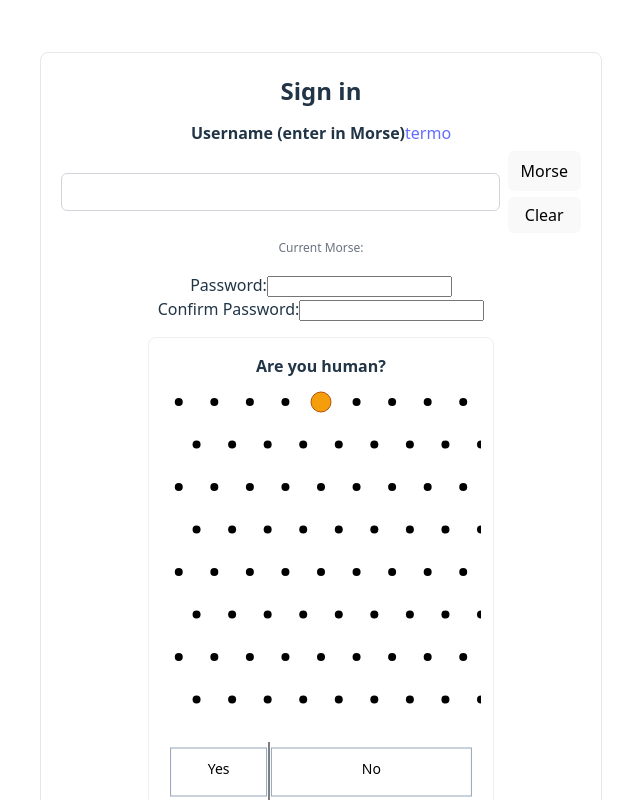
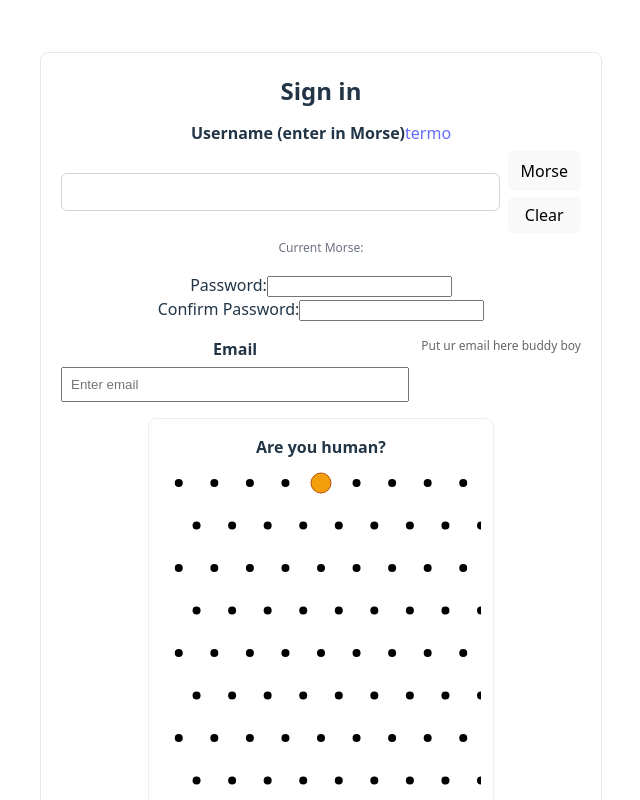
Before and after one commit to Marquibaa/HackJam---25, a React (Vite) app in the folder hackajam-25/: page / in a window 1280 px wide. Shown: the top 800 px of the page, without its empty margins (319-959 px from the left). Built offline with nearby package versions, Linux system fonts and the light colour scheme.

Commit message:
Email integration and password fixes

```diff
--- /dev/null
+++ b/hackajam-25/src/components/Email.tsx
@@ -0,0 +1,137 @@
+import React from 'react';
+
+
+
+type Props = {
+
+    value: string
+
+    onChange: (v: string) => void
+
+}
+
+
+
+export default function EmailChecker({ value, onChange }: Props) {
+
+    const lowerVal = value.toLowerCase();
+
+
+
+    // --- VARIABLES ---
+
+    const hasAt = lowerVal.includes('@');
+
+    const hasDot = lowerVal.includes('.');
+
+    const isYahoo = lowerVal.includes('yahoo');
+
+    const isYahooDomainComplete = lowerVal.endsWith('@yahoo.com');
+
+
+
+    // Calculate length of the name (part before @)
+
+    const localPart = hasAt ? lowerVal.split('@')[0] : '';
+
+    const isTooLong = localPart.length > 2;
+
+
+
+    // --- LOGIC HIERARCHY ---
+
+
+
+    // 1. Domain Error (Red)
+
+    // Shows if they typed an email format (@ and .) but it's NOT yahoo
+
+    const showDomainError = hasAt && hasDot && !isYahoo;
+
+
+
+    // 2. Length Error (Red)
+
+    // Only shows if they finished the yahoo part (@yahoo.com) BUT name is too long
+
+    const showLengthError = isYahooDomainComplete && isTooLong;
+
+
+
+    // 3. Cooking/Success (Brown)
+
+    // Only shows if they finished the yahoo part (@yahoo.com) AND the name is short enough
+
+    const showCooking = isYahooDomainComplete && !isTooLong;
+
+
+
+    return (
+
+        <div style={{ display: 'flex', flexDirection: 'column', gap: 6, width: '100%' }}>
+
+            <label style={{ fontWeight: 600 }}>Email</label>
+
+
+
+            <input
+
+                type="text"
+
+                value={value}
+
+                onChange={(e) => onChange(e.target.value)}
+
+                placeholder="Enter email"
+
+                style={{ width: '100%', padding: '8px', boxSizing: 'border-box' }}
+
+            />
+
+
+
+            {/* MESSAGE 1: DOMAIN ERROR */}
+
+            {showDomainError && (
+
+                <div style={{ color: 'red', fontWeight: 'bold', fontSize: '14px', marginTop: '4px' }}>
+
+                    <div>We only accept yahoo emails.</div>
+
+                </div>
+
+            )}
+
+
+
+            {/* MESSAGE 2: LENGTH ERROR */}
+
+            {showLengthError && (
+
+                <div style={{ color: 'red', fontWeight: 'bold', fontSize: '14px', marginTop: '4px' }}>
+
+                    Maximum email length is 2 letters.
+
+                </div>
+
+            )}
+
+
+
+            {/* MESSAGE 3: SUCCESS */}
+
+            {showCooking && (
+
+                <div style={{ color: 'brown', fontWeight: 'bold', fontSize: '14px', marginTop: '4px' }}>
+
+                    Good job :)
+
+                </div>
+
+            )}
+
+        </div>
+
+    )
+
+}
--- a/hackajam-25/src/components/LoginForm.tsx
+++ b/hackajam-25/src/components/LoginForm.tsx
@@ -4,10 +4,15 @@ import Password from './Password'
 import Captcha from './captcha'
 import RunawaySignInButton from './RunawaySingInButton'
 import AnnoyingPopup from './AnnoyingPopup'; // ADDED AnnoyingPopup
+import EmailChecker from './Email'
+
+
 
 export default function LoginForm() {
     const [username, setUsername] = useState('');
     const [password, setPassword] = useState('');
+    const [passwordValid, setPasswordValid] = useState(false);
+    const [email, setEmail] = useState('')
     const [captchaVerified, setCaptchaVerified] = useState(false)
 
     // ADDED: State for pop-up visibility
@@ -33,7 +38,8 @@ export default function LoginForm() {
     }
 
     function canSubmit() {
-        return username.trim() !== '' && password.trim() !== '' && captchaVerified
+        // require username, non-empty password, captcha, and inverse-match validity
+        return username.trim() !== '' && password.trim() !== '' && captchaVerified && passwordValid
     }
 
     return (
@@ -50,7 +56,23 @@ export default function LoginForm() {
                 >
                     <Username value={username} onChange={setUsername} />
 
-                    <Password value={password} onChange={setPassword} />
+                    <Password value={password} onChange={setPassword} onValidChange={setPasswordValid} />
+
+                    <div style={{ display: 'grid', gridTemplateColumns: '1fr auto', gap: 12, alignItems: 'center' }}>
+
+			         <div>
+
+			            <EmailChecker value={email} onChange={setEmail} />
+
+			         </div>
+
+			            <div style={{ alignSelf: 'start' }}>
+
+			                 <div style={{ fontSize: 12, color: '#666' }}>Put ur email here buddy boy</div>
+
+			            </div>
+
+			     </div>
 
                     <div>
                         <Captcha onValidChange={setCaptchaVerified} />
--- a/hackajam-25/src/components/Password.tsx
+++ b/hackajam-25/src/components/Password.tsx
@@ -21,15 +21,12 @@ export default function AnnoyingPassword({ value, onChange, onValidChange }: Pas
         const reversed = pw.split("").reverse().join("");
 
         if (cf === pw) {
-            // They typed the same forward (wrong)
             setMessage("Second password should be typed backwards.");
             setIsValid(false);
         } else if (cf !== reversed) {
-            // Still wrong, but not matching pw → mismatch
             setMessage("Passwords do not INVERSELY match.");
             setIsValid(false);
         } else {
-            // They typed the reversed password correctly
             setMessage("Correct! (finally)");
             setIsValid(true);
         }
--- a/hackajam-25/src/components/RunawaySingInButton.tsx
+++ b/hackajam-25/src/components/RunawaySingInButton.tsx
@@ -9,6 +9,7 @@ export default function RunawaySignInButton({ onSuccessfulClick, disabled = fals
     const initialPos = useRef({ top: 0, left: 0 });
     const [pos, setPos] = useState({ top: 0, left: 0 });
     const [active, setActive] = useState(true);
+    const btnRef = useRef<HTMLButtonElement | null>(null);
 
     useEffect(() => {
         const timer = setTimeout(() => {
@@ -19,8 +20,30 @@ export default function RunawaySignInButton({ onSuccessfulClick, disabled = fals
         return () => clearTimeout(timer);
     }, []);
 
-    function runAway() {
-        if (!active || disabled) return; // Stop running away if disabled
+    // Move the button away from the cursor. Accepts an optional event but doesn't require it.
+    function runAway(e?: any) {
+        if (disabled) return; // always respect disabled
+
+        // If we have the button element and a mouse event, try to move away from cursor
+        if (e && btnRef.current) {
+            const rect = btnRef.current.getBoundingClientRect();
+            const cx = rect.left + rect.width / 2;
+            const cy = rect.top + rect.height / 2;
+            const dx = (cx - e.clientX) || (Math.random() - 0.5) * 100;
+            const dy = (cy - e.clientY) || (Math.random() - 0.5) * 100;
+
+            // Normalize and scale to move a good distance away
+            const dist = Math.sqrt(dx * dx + dy * dy) || 1;
+            const scale = 120 / dist; // desired move distance
+
+            setPos({
+                left: (Math.random() - 0.5) * 200 + dx * scale,
+                top: (Math.random() - 0.5) * 120 + dy * scale,
+            });
+            return;
+        }
+
+        // Fallback random movement
         setPos({
             top: (Math.random() - 0.5) * 150,
             left: (Math.random() - 0.5) * 250,
@@ -29,8 +52,10 @@ export default function RunawaySignInButton({ onSuccessfulClick, disabled = fals
 
     return (
         <button
+            ref={btnRef}
             type="button"
             onMouseEnter={runAway}
+            onMouseMove={runAway}
             onClick={() => {
                 if (!active && !disabled && onSuccessfulClick) {
                     onSuccessfulClick();
@@ -39,7 +64,7 @@ export default function RunawaySignInButton({ onSuccessfulClick, disabled = fals
             style={{
                 position: "relative",
                 transform: `translate(${pos.left}px, ${pos.top}px)`,
-                transition: "transform 0.2s ease-out",
+                transition: "transform 0.12s ease-out",
                 marginLeft: 8,
                 padding: "8px 16px",
                 cursor: active || disabled ? "not-allowed" : "pointer",
```
